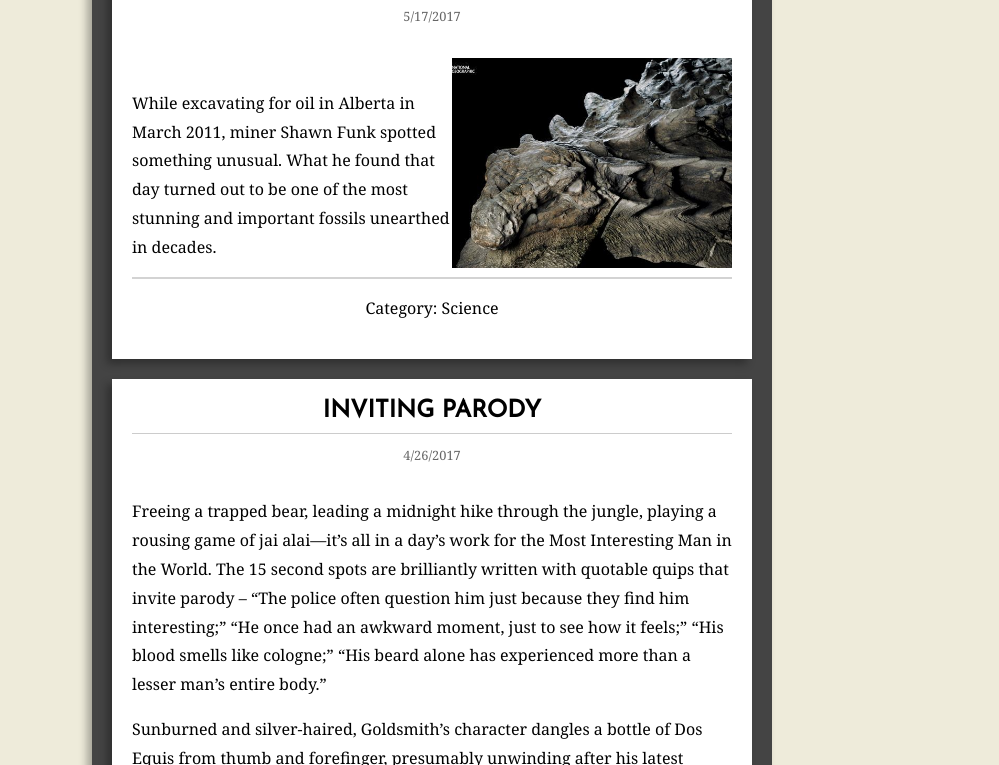
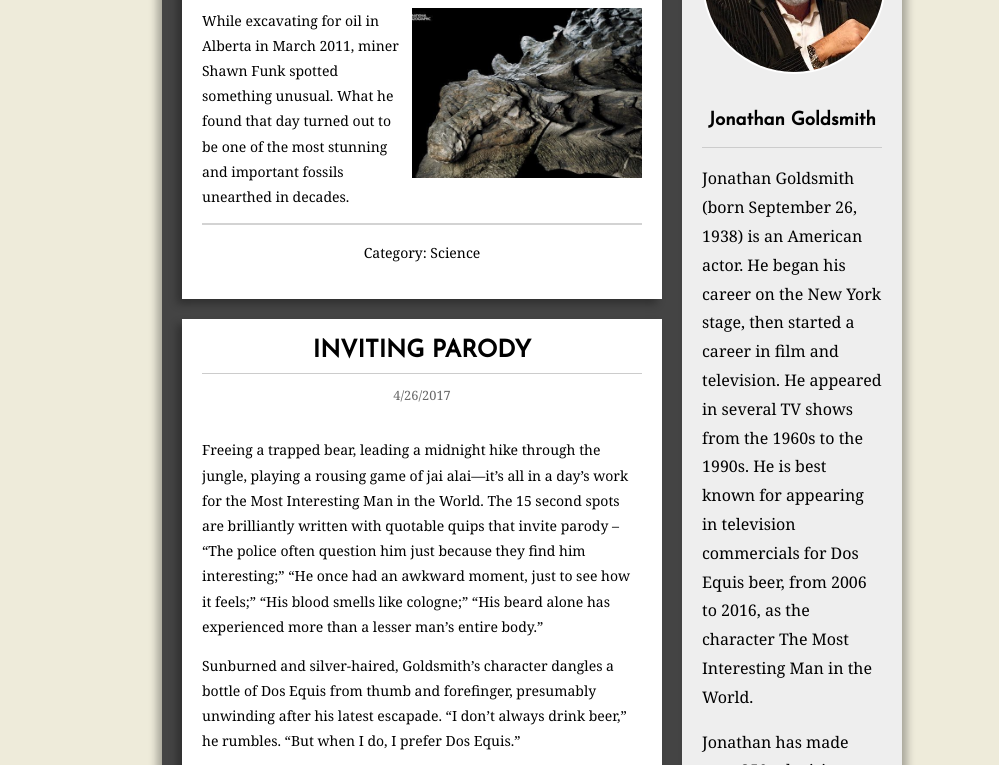
Before and after one commit to wbrucesc/1.3-ibeer, a plain HTML site: page index.html in a window 1280 px wide. Shown: the part 512-1277 px from the top of the page, without its empty margins (108-1107 px from the left). Drawn offline with Linux system fonts and the light colour scheme.

Commit message:
2nd draft

```diff
--- a/index.html
+++ b/index.html
@@ -29,9 +29,9 @@
                         <h2>Freaky 'dragon' dinosaur</h2>
                         <time>5/17/2017</time>
                     </header>
-                  <div id="dino">
+
                     <img src="img/dino.jpg" alt="Dinosaur Image">
-                  </div>
+
                     <p>While excavating for oil in Alberta in March 2011, miner Shawn Funk spotted something
                     unusual. What he found that day turned out to be one of the most stunning and important fossils unearthed in
                     decades.</p>
--- a/main.css
+++ b/main.css
@@ -33,6 +33,7 @@ img{
     /*overflow: hidden;*/
     display: flex;
     flex-wrap: wrap;
+    justify-content: center;
 
     /*
         TODO:
@@ -123,9 +124,11 @@ main{
     padding: 20px;
     background-color: #444;
     box-shadow: -5px 5px 8px rgba( 0, 0, 0, 0.3 );
-    width: 640px;
-    margin-left: 60px;
-
+    flex: 0 0 48%;
+    bottom: 50px;
+    position: relative;
+    /*width: 530px;*/
+    /*margin-left: 60px;*/
     /*background-position: 60px;*/
     /*
         TODO:
@@ -137,11 +140,15 @@ aside{
     padding: 20px;
     background-color: #eee;
     box-shadow: 5px 5px 8px rgba( 0, 0, 0, 0.3 );
-    width: 240px;
+    position: relative;
+    flex: 0 0 18%;
+
+    /*width: 240px;*/
     /*float: right;*/
-    position: relative;
-    top: 30px;
-    /*right: auto;*/
+
+    bottom: 50px;
+    /*bottom: 1910px;*/
+    /*left: 750px;*/
     /*flex-wrap: wrap; /* having issues here */*/
 
     /*
@@ -170,7 +177,9 @@ article{
     /*justify-content: space-between;*/
 }
 
-
+article p{
+  font-size: 14px;
+}
 
 article h2{
     line-height: 1em;
@@ -190,8 +199,9 @@ article time{
 }
 article img{
     float: right;
-    max width: 280px;
-    max-height: 210px;
+    width: 230px;
+    height: 170px;
+    margin-left: 12px;
     /*
         TODO:
         - Float article images to the right
@@ -216,8 +226,11 @@ article footer p{
     */
 }
 #site-footer{
-
+    color: #fff;
+    text-align: center;
     background: #333;
+    padding-top: 20px;
+    padding-bottom: 20px;
     /*
         TODO:
         - Style the site footer
```
